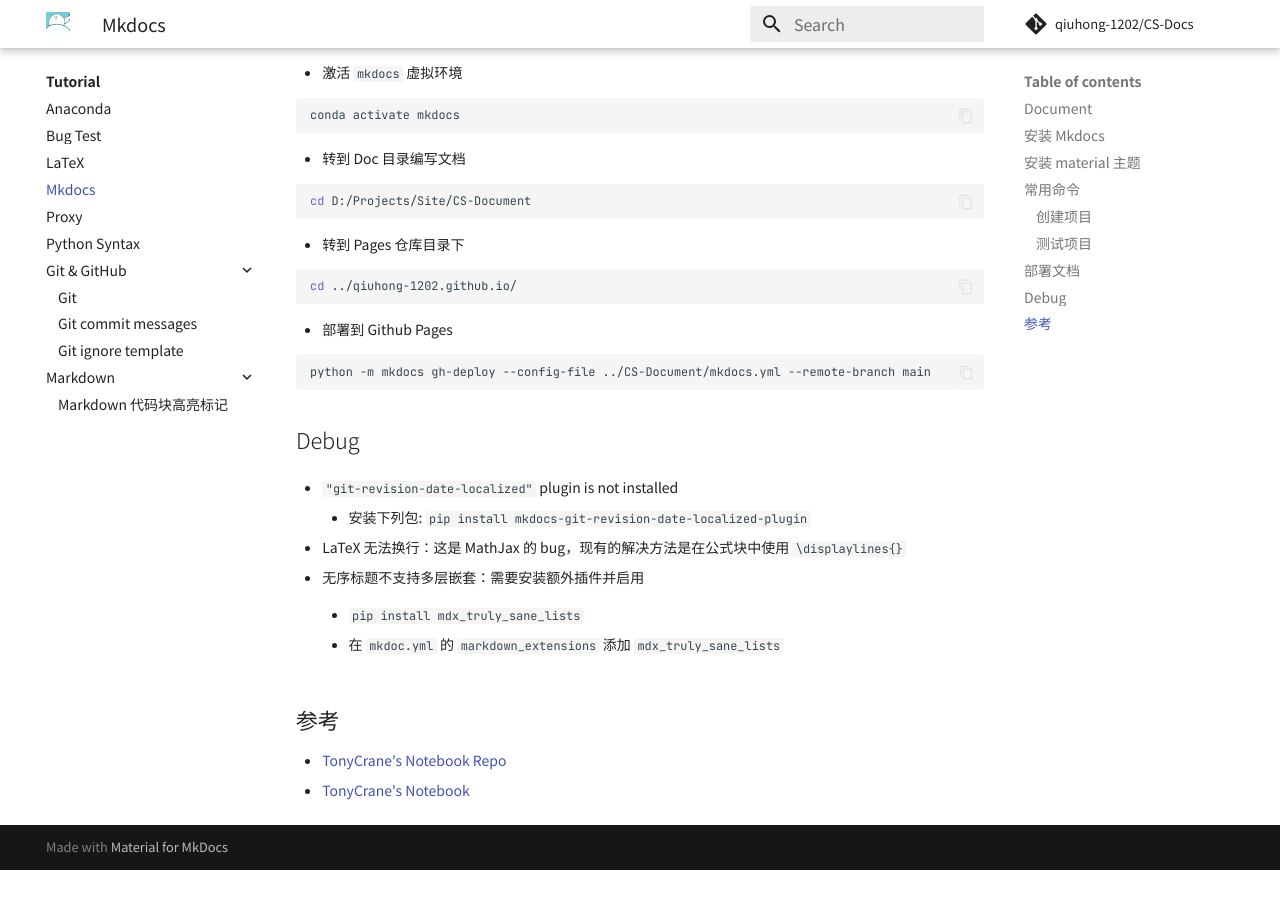
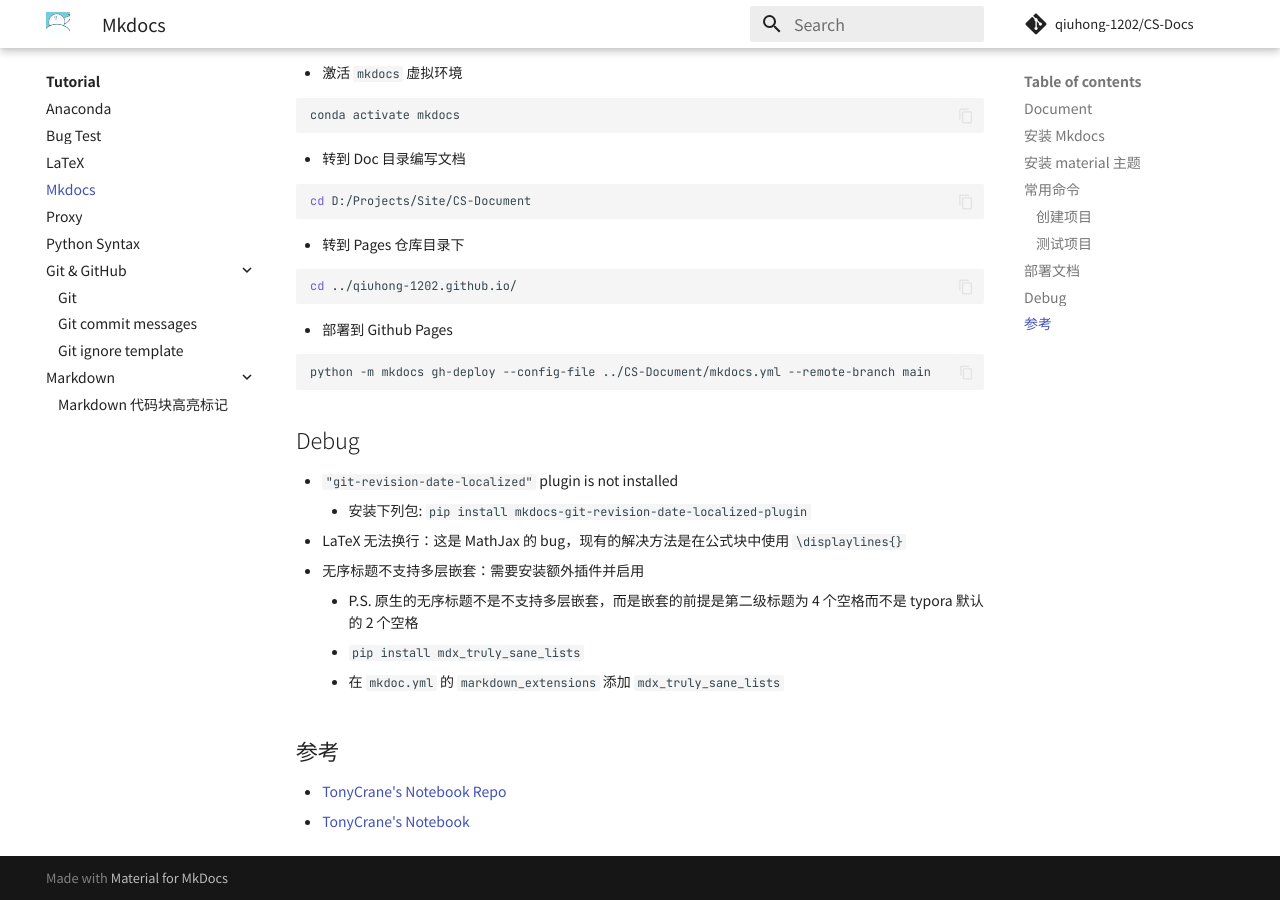
Before and after one commit to QiuHong-1202/CS-Document, an MkDocs documentation site: the page built from docs/Tutorial/Mkdocs.md, in a window 1280 px wide and 900 px high, scrolled down 1464 px. Built offline with MkDocs 1.6.1 and Material for MkDocs 9.7.7, drawn with Linux system fonts in a browser that asks for light colours; nearby versions of some CDN libraries; comment, search, counter and statistics services are not loaded; before the commit the page ends 2334 px from its top, so only the background shows below that.

Commit message:
docs: mkdocs update

```diff
--- a/docs/Tutorial/Mkdocs.md
+++ b/docs/Tutorial/Mkdocs.md
@@ -98,13 +98,10 @@
 
 - `"git-revision-date-localized"` plugin is not installed
     - 安装下列包:  `pip install mkdocs-git-revision-date-localized-plugin`
-
 - LaTeX 无法换行：这是 MathJax 的 bug，现有的解决方法是在公式块中使用 `\displaylines{}`
-
 - 无序标题不支持多层嵌套：需要安装额外插件并启用
-
+    - P.S. 原生的无序标题不是不支持多层嵌套，而是嵌套的前提是第二级标题为 4 个空格而不是 typora 默认的 2 个空格
     - `pip install mdx_truly_sane_lists`
-
     - 在 `mkdoc.yml` 的 `markdown_extensions` 添加 `mdx_truly_sane_lists`
 
 
```
